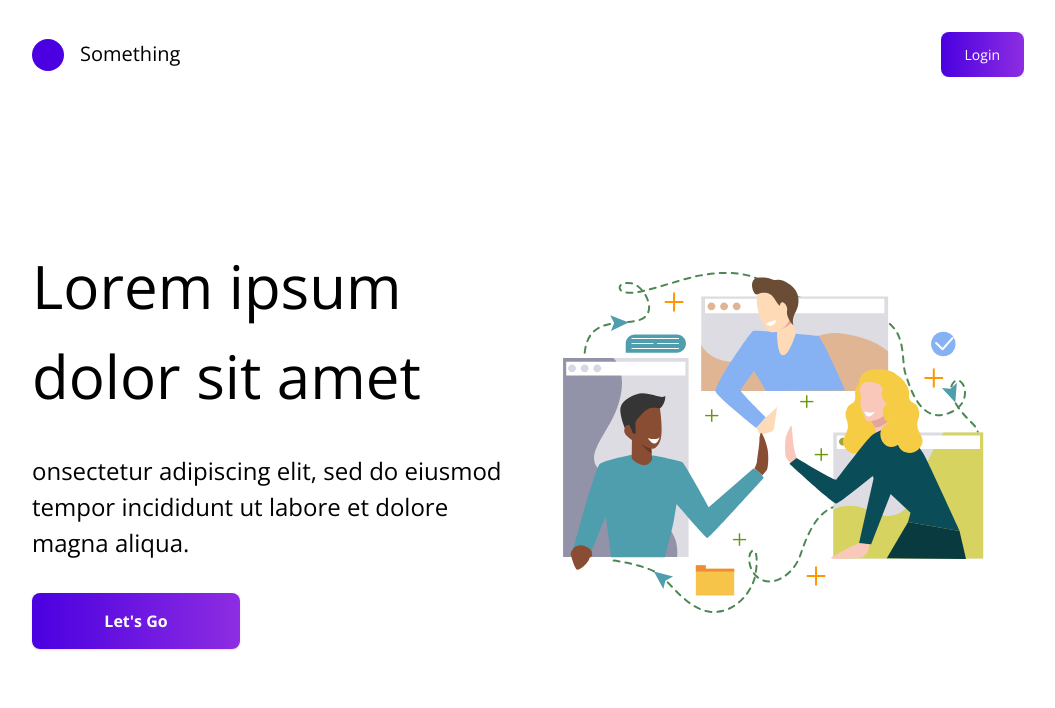
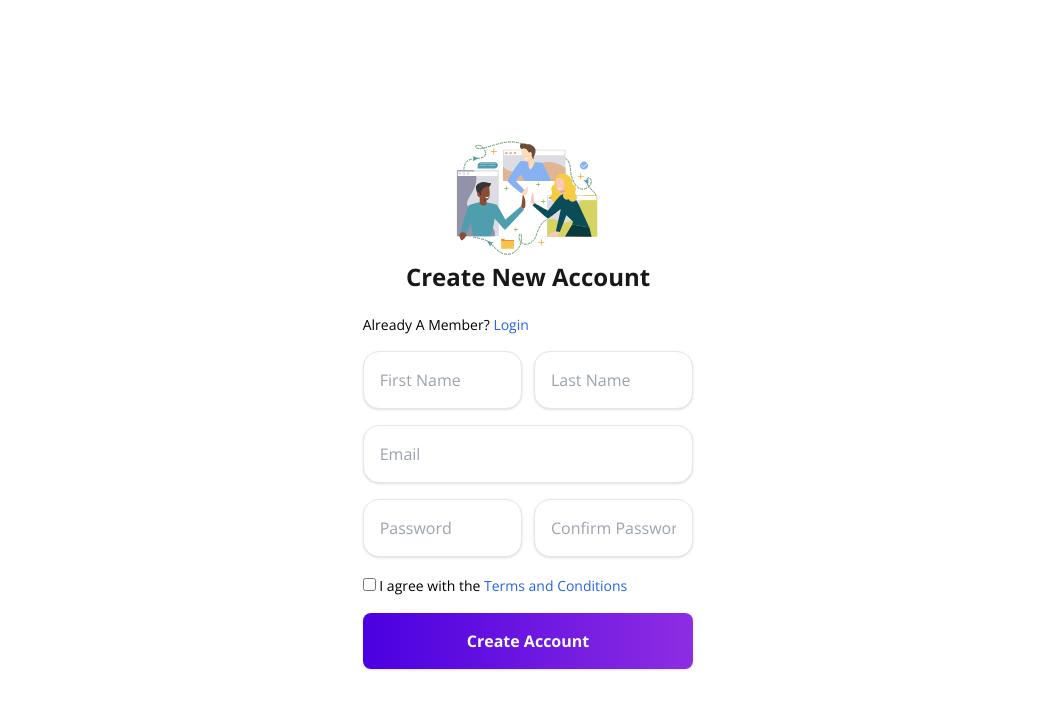
Before and after one commit to bwjctan1999/ojt-test, a React (Vite) app in the folder frontend/: page /Signup in a window 1280 px wide. Shown: the top 708 px of the page, without its empty margins (112-1167 px from the left). Built offline with nearby package versions, Linux system fonts and the light colour scheme.

Commit message:
Login page changes

```diff
--- a/frontend/src/App.jsx
+++ b/frontend/src/App.jsx
@@ -1,6 +1,7 @@
 import { Route, Routes, BrowserRouter } from "react-router-dom";
 import Home from "./pages/Home";
 import Login from "./pages/Login";
+import Signup from "./pages/Signup";
 
 function App() {
   return (
@@ -8,6 +9,7 @@ function App() {
       <Routes>
         <Route path="/*" element={<Home />}/>
         <Route path="/Login" element={<Login />}/>
+        <Route path="/Signup" element={<Signup />}/>
       </Routes>
     </BrowserRouter>
   );
--- a/frontend/src/pages/Login.jsx
+++ b/frontend/src/pages/Login.jsx
@@ -10,24 +10,24 @@ export default function Login() {
 
           <img src={DesignTeamwork} alt="team work svg" />
         </div>
-        <h3 className="text-center text-h5 text-zinc-900 font-bold  mb-4 pb-3 ">Login</h3>
+        <h3 className="text-center text-h5 text-zinc-900 font-bold  mb-2 pb-3 ">Login</h3>
 
         <form action="">
-            <div className="mt-4">
-                <div>
+            <div>
+                <div className="mb-4">
                 <TextField type="text" placeholder="Email"
                             className="w-full px-4 py-2 mt-2 border rounded-md focus:outline-none focus:ring-1 focus:ring-blue-600"/>
 
                 </div>
-                <div className="mt-8 text-right">
+                <div className="mb-4 text-right">
                 <TextField
 
                  type="password" placeholder="Password"
-                            className="w-full px-4 py-2 mt-8 border rounded-md focus:outline-none focus:ring-1 focus:ring-blue-600"
+                            className="w-full px-4 py-2 border rounded-md focus:outline-none focus:ring-1 focus:ring-blue-600"
                 />
                 </div>
 
-                <div className="mb-14 mt-8 ">
+                <div className="mb-4 mt-4 ">
                      <input type="checkbox"/>
                      <label class="text-sm"> Remember me</label>
                      <span class="psw">
--- /dev/null
+++ b/frontend/src/pages/Signup.jsx
@@ -0,0 +1,73 @@
+import DesignTeamwork from "../assets/svgs/DesignTeamwork.svg";
+import Button from "../components/Button";
+import TextField from "../components/Textfield";
+
+export default function Signup() {
+  return (
+    <div className="flex min-h-screen items-center justify-center bg-white">
+      <div className=" bg-white px-12 pt-12 pb-10 text-left md:w-5/12 lg:w-5/12 xl:w-4/12 ">
+        <div className="m-auto w-1/2">
+          <img src={DesignTeamwork} alt="team work svg" />
+        </div>
+        <h3 className="mb-2 pb-3 text-center text-h5  font-bold text-zinc-900 ">
+          Create New Account
+        </h3>
+        <p className="text-sm mb-4">
+          Already A Member? <a href="#" className="text-blue-600 hover:underline">
+            Login
+          </a>
+        </p>
+
+        <form action="">
+          <div className="flex gap-3 mb-4">
+            <TextField
+              type="text"
+              placeholder="First Name"
+              className="mt-2 w-10 rounded-md border px-4 py-2 focus:outline-none focus:ring-1 focus:ring-blue-600"/>
+            <TextField
+              type="text"
+              placeholder="Last Name"
+              className="mt-2 w-12 rounded-md border px-4 py-2 focus:outline-none focus:ring-1 focus:ring-blue-600"/>
+          </div>
+
+        <div className= "mb-4">
+          <TextField
+            type="text"
+            placeholder="Email"
+            className="mt-2 w-full rounded-md border px-4 py-2 focus:outline-none focus:ring-1 focus:ring-blue-600"/>
+          </div>
+
+        <div className="flex gap-3 mb-4">
+          <TextField
+            type="password"
+            placeholder="Password"
+            className="w-full rounded-md border px-4 py-2 focus:outline-none focus:ring-1 focus:ring-blue-600"/>
+          <TextField
+            type="password"
+            placeholder="Confirm Password"
+            className="w-full rounded-md border px-4 py-2 focus:outline-none focus:ring-1 focus:ring-blue-600"/>
+        </div>
+
+        <div className="mb-4">
+          <input type="checkbox" />
+          <label class="text-sm">     I agree with the <a
+              href="#"
+              className="text-sm text-blue-600 hover:underline "
+            >
+            Terms and Conditions
+            </a></label>
+        </div>
+
+          <div className="flex items-baseline justify-between ">
+            <Button
+              onClick={() => navigate("/Login")}
+              text="Create Account"
+              bgcolor="bg-gradient-to-r from-gradientBlue-start to-gradientBlue-end"
+            />
+          </div>
+
+        </form>
+      </div>
+    </div>
+  );
+}
```
